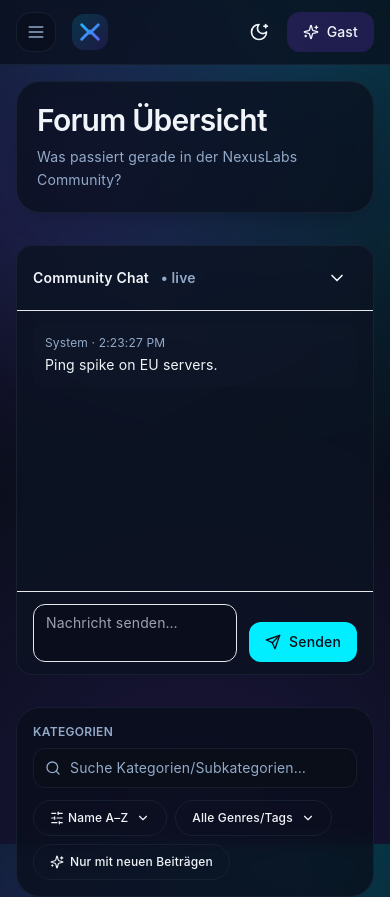
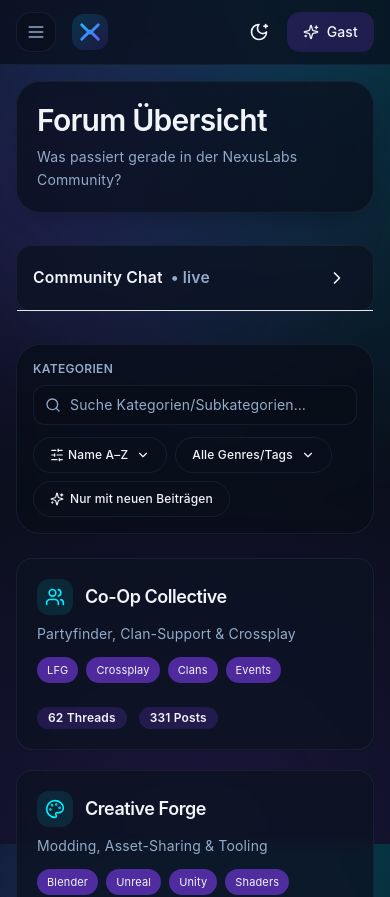
Before and after one commit to dennis006/Nexuslabs, a React (Vite) app: page /forum in a window 390 px wide. Shown: the top 897 px of the page. Built offline with nearby package versions, Linux system fonts and the light colour scheme.

Commit message:
feat: make inline chat collapsible

```diff
--- a/src/components/chat/ChatInline.tsx
+++ b/src/components/chat/ChatInline.tsx
@@ -1,4 +1,5 @@
-import { useEffect, useRef } from "react";
+import { useEffect, useMemo, useRef, useState } from "react";
+import { motion, AnimatePresence } from "framer-motion";
 import { Card } from "@/components/ui/card";
 import { Button } from "@/components/ui/button";
 import { ScrollArea } from "@/components/ui/scroll-area";
@@ -10,11 +11,22 @@ import { cn } from "@/lib/utils/cn";
 export default function ChatInline({ className }: { className?: string }) {
   const messages = useChatStore((s) => s.ordered());
   const addMessage = useChatStore((s) => s.addMessage);
-  const ref = useRef<HTMLDivElement | null>(null);
+
+  const viewportRef = useRef<HTMLDivElement | null>(null);
+
+  const [open, setOpen] = useState<boolean>(() => {
+    const v = localStorage.getItem("chatInlineOpen");
+    if (v === "1") return true;
+    if (v === "0") return false;
+    return window.matchMedia("(min-width: 1024px)").matches;
+  });
+  useEffect(() => {
+    localStorage.setItem("chatInlineOpen", open ? "1" : "0");
+  }, [open]);
 
   useEffect(() => {
     startMock();
-    const off = on("chat:message", (m) => addMessage(m));
+    const off = on("chat:message", addMessage);
     return () => {
       off();
       stopMock();
@@ -22,29 +34,64 @@ export default function ChatInline({ className }: { className?: string }) {
   }, [addMessage]);
 
   useEffect(() => {
-    // Auto-scroll ans Ende bei neuer Nachricht
-    ref.current?.scrollTo({ top: ref.current.scrollHeight, behavior: "smooth" });
-  }, [messages.length]);
+    if (!open) return;
+    const el = viewportRef.current;
+    if (!el) return;
+    requestAnimationFrame(() => {
+      el.scrollTo({ top: el.scrollHeight, behavior: "smooth" });
+    });
+  }, [open, messages.length]);
+
+  const panelId = useMemo(() => "chat-panel", []);
 
   return (
     <Card className={cn("rounded-2xl border bg-card/80 backdrop-blur", className)}>
-      {/* Header */}
       <div className="flex items-center justify-between px-4 md:px-5 py-3 border-b">
-        <div className="text-sm font-semibold">
-          Community Chat <span className="ml-2 text-muted-foreground">• live</span>
-        </div>
-        <Button variant="ghost" size="icon" className="rounded-full" aria-label="Einklappen">
-          <ChevronDown className="h-5 w-5" />
+        <button
+          type="button"
+          aria-expanded={open}
+          aria-controls={panelId}
+          onClick={() => setOpen((v) => !v)}
+          className="flex items-center gap-2 text-left font-semibold focus:outline-none focus-visible:ring-2 focus-visible:ring-primary/40 rounded-md"
+        >
+          <span>Community Chat</span>
+          <span className="text-muted-foreground">• live</span>
+        </button>
+
+        <Button
+          variant="ghost"
+          size="icon"
+          aria-label={open ? "Einklappen" : "Ausklappen"}
+          onClick={() => setOpen((v) => !v)}
+          className="rounded-full"
+        >
+          <ChevronDown
+            className={cn(
+              "h-5 w-5 transition-transform",
+              open ? "rotate-0" : "-rotate-90"
+            )}
+          />
         </Button>
       </div>
 
-      {/* Messages */}
-      <ScrollArea className="h-[280px] md:h-[320px]" viewportRef={ref}>
+      <AnimatePresence initial={false}>
+        {open && (
+          <motion.div
+            id={panelId}
+            key="chat-open"
+            initial={{ height: 0, opacity: 0 }}
+            animate={{ height: "auto", opacity: 1 }}
+            exit={{ height: 0, opacity: 0 }}
+            transition={{ duration: 0.25, ease: [0.22, 1, 0.36, 1] }}
+            className="overflow-hidden"
+          >
+            <ScrollArea className="h-[280px] md:h-[320px]" viewportRef={viewportRef}>
               <div className="px-4 md:px-5 py-3 space-y-3">
                 {messages.map((m) => (
                   <div key={m.id} className="rounded-xl bg-muted/10 p-3">
-              <div className="text-xs text-muted-foreground">
-                {m.author?.name ?? "System"} · {new Date(m.createdAt).toLocaleTimeString()}
+                    <div className="text-[11px] md:text-xs text-muted-foreground">
+                      {m.author?.name ?? "System"} · {" "}
+                      {new Date(m.createdAt).toLocaleTimeString()}
                     </div>
                     <div className="text-sm mt-1">{m.text}</div>
                   </div>
@@ -52,7 +99,6 @@ export default function ChatInline({ className }: { className?: string }) {
               </div>
             </ScrollArea>
 
-      {/* Composer */}
             <div className="border-t px-4 md:px-5 py-3">
               <form
                 className="flex items-end gap-3"
@@ -80,6 +126,9 @@ export default function ChatInline({ className }: { className?: string }) {
                 </Button>
               </form>
             </div>
+          </motion.div>
+        )}
+      </AnimatePresence>
     </Card>
   );
 }
--- a/src/lib/realtime/socketMock.ts
+++ b/src/lib/realtime/socketMock.ts
@@ -1,9 +1,16 @@
 import type { ChatMessage } from "@/lib/api/types";
 import { newId } from "@/lib/utils/id";
 
-type Handler = (payload: any) => void;
+type PresencePayload = { online: number };
 
-const handlers: Record<string, Set<Handler>> = {
+type EventMap = {
+  "chat:message": ChatMessage;
+  "presence:update": PresencePayload;
+};
+
+type Handler<K extends keyof EventMap> = (payload: EventMap[K]) => void;
+
+const handlers: { [K in keyof EventMap]: Set<Handler<K>> } = {
   "chat:message": new Set(),
   "presence:update": new Set(),
 };
@@ -12,13 +19,15 @@ let started = false;
 let chatInterval: number | undefined;
 let presenceInterval: number | undefined;
 
-export function on(event: keyof typeof handlers, cb: Handler) {
-  handlers[event].add(cb);
-  return () => handlers[event].delete(cb);
+export function on<K extends keyof EventMap>(event: K, cb: Handler<K>) {
+  const set = handlers[event] as Set<Handler<K>>;
+  set.add(cb);
+  return () => set.delete(cb);
 }
 
-function emit(event: keyof typeof handlers, payload: any) {
-  handlers[event].forEach((cb) => cb(payload));
+function emit<K extends keyof EventMap>(event: K, payload: EventMap[K]) {
+  const set = handlers[event] as Set<Handler<K>>;
+  set.forEach((cb) => cb(payload));
 }
 
 export function startMock() {
```
Lines whose indentation alone changed are shown as unchanged.
